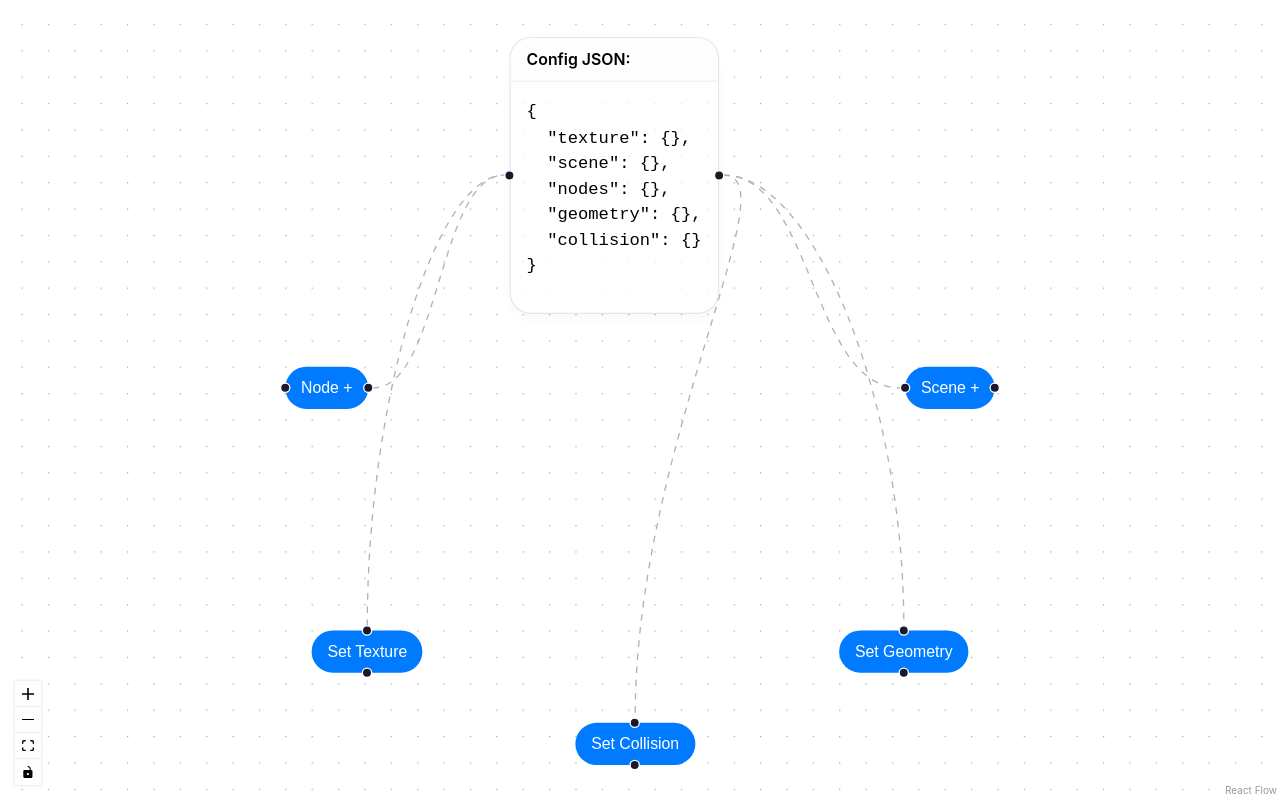
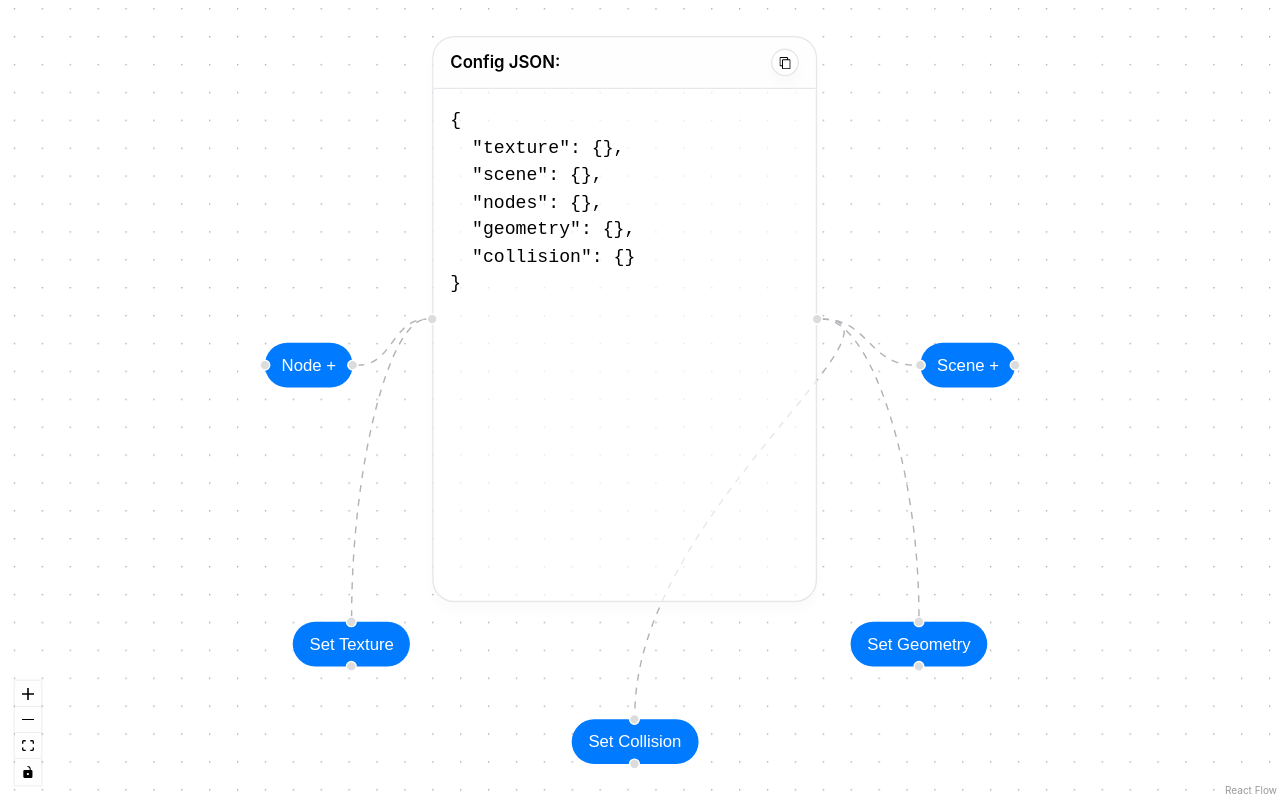
Before and after one commit to abdulbasit-94/react-flow-prototype, a React (Vite) app: page / in a window 1280 px wide. Built offline with nearby package versions, Linux system fonts and the light colour scheme.

Commit message:
feat: style updates and added copy config json btn

```diff
--- a/src/App.css
+++ b/src/App.css
@@ -56,7 +56,7 @@
     display: inline-flex;
     justify-content: center;
     align-items: center;
-
+    cursor: pointer !important;
 }
 
 .close-btn img {
@@ -82,4 +82,12 @@
     font-weight: 600;
     font-size: .75rem;
     line-height: 1rem;
+    cursor: grab;
+    display: flex;
+    justify-content: space-between;
+    align-items: center;
 }
+
+.react-flow__handle {
+    background-color: #dcdcdc !important;
+}
--- a/src/components/AddCollisionBtn/AddCollisionBtn.tsx
+++ b/src/components/AddCollisionBtn/AddCollisionBtn.tsx
@@ -14,7 +14,7 @@ function AddCollisionBtn({ id }: NodeProps) {
                     id: newNodeId,
                     data: {}, // Pass initial empty data
                     type: 'CollisionNode',
-                    position: { x: 17, y: 570 },
+                    position: { x: 15, y: 570 },
                     parentNode: id,
                     dragHandle: '.drag-handle'
                 },
--- a/src/components/AddGeometryBtn/AddGeometryBtn.tsx
+++ b/src/components/AddGeometryBtn/AddGeometryBtn.tsx
@@ -14,7 +14,7 @@ function AddGeometryBtn({ id }: NodeProps) {
                     id: newNodeId,
                     data: {}, // Pass initial empty data
                     type: 'GeometryNode',
-                    position: { x: 220, y: 500 },
+                    position: { x: 230, y: 500 },
                     parentNode: id,
                     dragHandle: '.drag-handle'
                 },
--- a/src/components/AddTextureBtn/AddTextureBtn.tsx
+++ b/src/components/AddTextureBtn/AddTextureBtn.tsx
@@ -14,7 +14,7 @@ function AddTextureBtn({ id }: NodeProps) {
                     id: newNodeId,
                     data: {}, // Pass initial empty data
                     type: 'TextureNode',
-                    position: { x: -187, y: 500 },
+                    position: { x: -200, y: 500 },
                     parentNode: id,
                     dragHandle: '.drag-handle'
                 },
--- a/src/components/ConfigNode/ConfigNode.tsx
+++ b/src/components/ConfigNode/ConfigNode.tsx
@@ -1,26 +1,19 @@
-// import React from 'react'
-// import { IConfigNode } from './type';
-
-// const ConfigNode: React.FC<IConfigNode> = ({ configJson }) => {
-//     return (
-//         <div>
-//             {JSON.stringify(configJson)}
-//         </div>
-//     )
-// }
-
-// export default ConfigNode;
-
-// import { useCallback } from 'react';
 import { Handle, NodeProps, Position } from '@xyflow/react'; // Import NodeProps from ReactFlow
 import "./style.css";
+import CopyIcon from '../../assets/copy.svg';
 
-function ConfigNode({ data: { configJson } }: NodeProps) {
+function ConfigNode(props: NodeProps) {
+  const { data: { configJson } } = props;
+  const handleCopy = () => {
+    navigator.clipboard.writeText(JSON.stringify(configJson));
+  }
   return (
     <>
-      <div className='config-node custom-node'>
-        <label htmlFor="text">Config JSON:</label>
-        <pre>{JSON.stringify(configJson, null, 2)}</pre> {/* Pretty print the JSON */}
+      <div className={`config-node custom-node main-config-node`}>
+        <label htmlFor="text"><span>Config JSON:</span> <button className='close-btn' onClick={handleCopy}><img src={CopyIcon} alt="copy" /></button></label>
+        <div className='json-wrapper'>
+          <pre>{JSON.stringify(configJson, null, 2)}</pre>
+        </div> {/* Pretty print the JSON */}
         <Handle type="source" position={Position.Right} />
         <Handle type="target" position={Position.Left} />
       </div>
--- a/src/components/ConfigNode/style.css
+++ b/src/components/ConfigNode/style.css
@@ -1,6 +1,4 @@
-.config-node {
-    /* border: 1px solid rgb(218, 2, 2);
-    padding: 10px;
-    border-radius: 10px;
-    background-color: #f1f1f1; */
+.main-config-node {
+    min-width: 250px;
+    min-height: 380px;
 }
--- a/src/components/RangeInput/RangeInput.css
+++ b/src/components/RangeInput/RangeInput.css
@@ -5,7 +5,7 @@
 .range-container {
   max-width: 400px;
   /* padding: 10px; */
-  background-color: #f5f5f5;
+  /* background-color: #f5f5f5; */
   border-radius: 15px;
   /* box-shadow: 0 2px 8px rgba(0, 0, 0, 0.1); */
   text-align: center;
@@ -23,7 +23,7 @@
 }
 
 .range-label {
-  font-size: 16px;
+  font-size: 14px;
 }
 
 .range-slider {
@@ -35,7 +35,7 @@
 
 .range-value {
   font-size: 18px;
-  font-weight: bold;
+  font-weight: normal;
   color: #333;
   margin: 5px 14px 0;
 }
--- a/src/components/SelectBox/SelectBox.tsx
+++ b/src/components/SelectBox/SelectBox.tsx
@@ -25,7 +25,7 @@ const SelectBox: React.FC<SelectBoxProps> = ({
         <button className='close-btn' onClick={handleDelete}><img src={CloseSvg} alt="cross" /></button>
       </div>
       <div className='select-box-parent drag-handle'>
-        <div className='styled-dropdown-box'>
+        <label className='styled-dropdown-box'>
           <select
             className="styled-dropdown"
             value={selectedValue}
@@ -37,7 +37,7 @@ const SelectBox: React.FC<SelectBoxProps> = ({
               </option>
             ))}
           </select>
-        </div>
+        </label>
       </div>
     </div>
   );
--- a/src/components/SelectBox/style.css
+++ b/src/components/SelectBox/style.css
@@ -9,6 +9,12 @@
     -moz-appearance: none;
   appearance: none;
   background-color: white;
+    font-size: .75rem;
+    line-height: 1rem;
+    font-weight: normal;
+    width: 174px;
+    border-radius: 16px;
+    border: 1px solid rgb(229 231 235);
 
   }
 
@@ -30,11 +36,12 @@
     max-width: 400px;
     width: 204px;
     /* padding: 10px; */
-    background-color: #f5f5f5;
+    /* background-color: #f5f5f5; */
     border-radius: 15px;
     /* box-shadow: 0 2px 8px rgba(0, 0, 0, 0.1); */
     text-align: center;
     margin: -12px;
+
   }
 
   .select-box-wrapper .select-box-header {
@@ -49,15 +56,11 @@
   }
 
   .select-box-wrapper .select-box-label {
-    font-size: 16px;
+    font-size: 14px;
   }
 
   .styled-dropdown-box {
     position: relative;
-    border-radius: 4px;
-    background-color: white;
-    border-radius: 1rem;
-    border: 1px solid rgb(229 231 235);
   }
 
   .styled-dropdown-box:after {
@@ -67,7 +70,6 @@
     right: 12px;
     width: 0;
     height: 0;
-    margin-top: -2px;
     border-top: 5px solid #aaa;
     border-right: 5px solid transparent;
     border-left: 5px solid transparent;
--- a/src/components/WorkFlow/Workflow.constants.ts
+++ b/src/components/WorkFlow/Workflow.constants.ts
@@ -28,7 +28,7 @@ export const initialNodes: Node[] = [
                 }
             }
         },
-        position: { x: 0, y: -100 },
+        position: { x: -50, y: -70 },
         type: 'configNode'
     },
     {
@@ -74,7 +74,8 @@ export const initialEdges: Edge[] = [
         id: 'config-add_scene_btn_id',
         source: 'config',
         target: 'add_scene_btn_id',
-        animated: true
+        animated: true,
+
     },
     {
         id: 'config-add_node_btn_id',
```
Also changed, not shown: src/assets/copy.svg (added).
